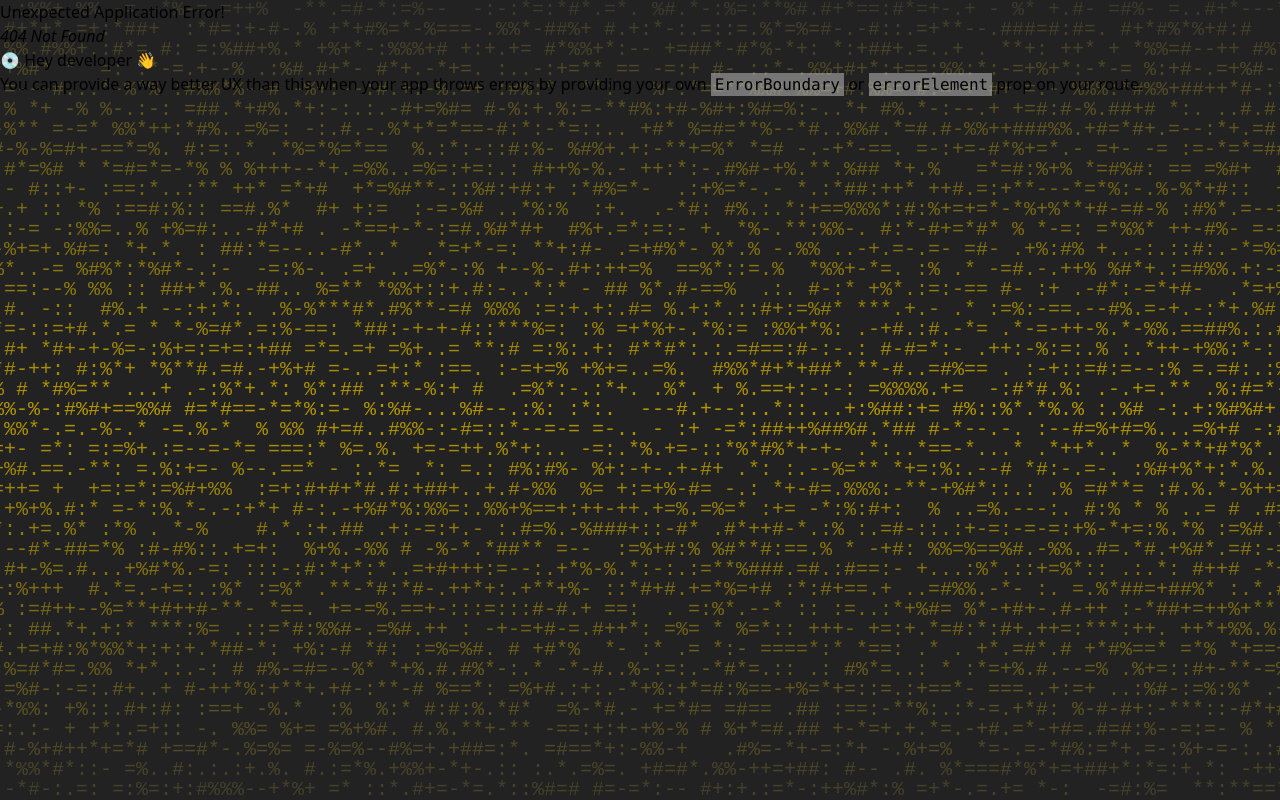
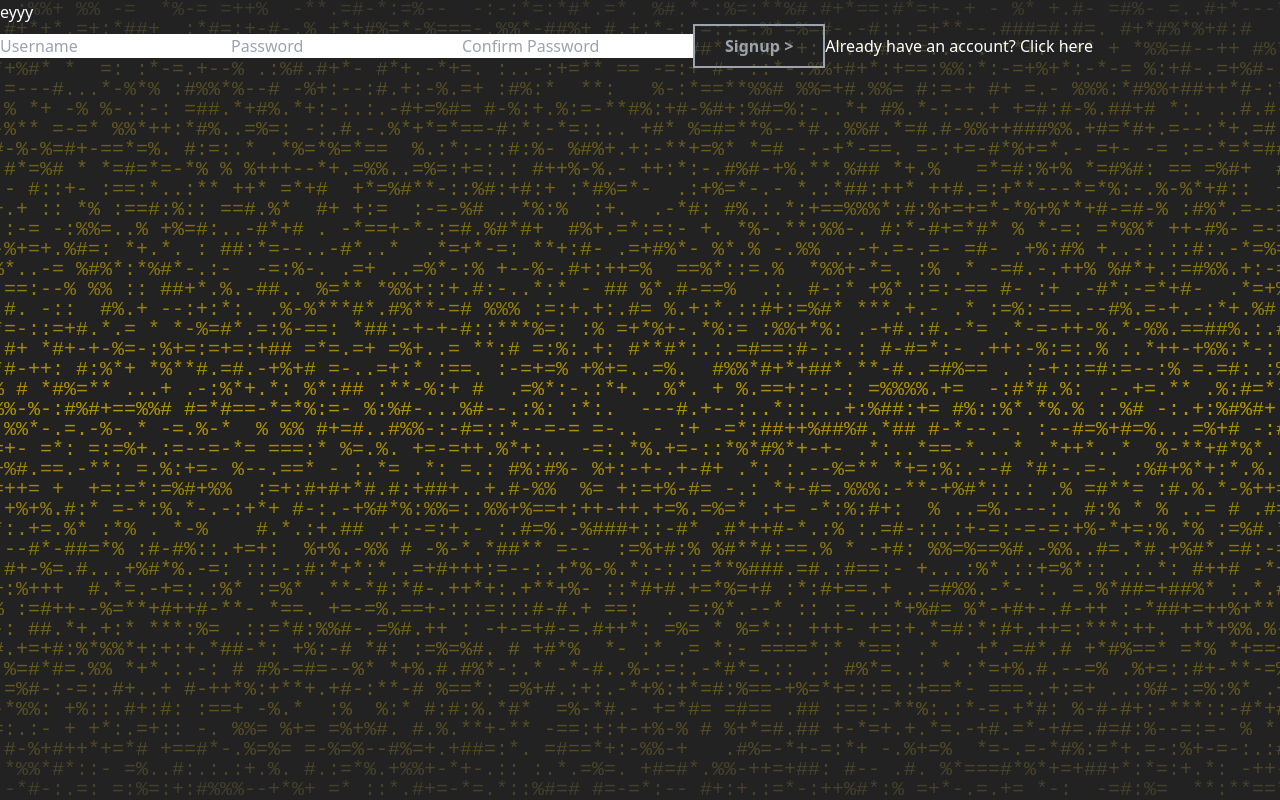
Before and after one commit to codefest-iit-bhu/codefest-frontend, a React (Vite) app: page /signup in a window 1280 px wide. Before the commit this address had no page. Built offline with nearby package versions, Linux system fonts and the light colour scheme.

Commit message:
added login, signup

```diff
--- a/src/components/AnimatedButton.css
+++ b/src/components/AnimatedButton.css
@@ -5,15 +5,16 @@ body{
   .animated-button {
     position: relative;
     display: inline-block;
-    padding: 12px 24px;
+    padding: 8px 30px;
     font-size: 16px;
-    color: #fff;
+    color: rgb(156,163,175);
     background: transparent;
-    border: 2px solid #fff;
+    border: 2px solid rgb(156,163,175);
     cursor: pointer;
     overflow: hidden;
     z-index: 1;
     transition: color 0.3s ease;
+    font-weight: 600;
   }
 
   .animated-button .fill {
@@ -22,7 +23,7 @@ body{
     left: 0;
     width: 0;
     height: 100%;
-    background: #fff;
+    background: rgb(156,163,175);
     z-index: -1;
     transition: width 0.4s ease;
   }
--- a/src/components/AnimatedButton.jsx
+++ b/src/components/AnimatedButton.jsx
@@ -1,7 +1,7 @@
 import "./AnimatedButton.css";
 export default function AnimatedButton(props ) {
   return (
-    <button className="animated-button" onClick={props.onClick}>
+    <button className="animated-button my-4" onClick={props.onClick}>
       {props.text}
       <span className="fill"></span>
     </button>
--- a/src/components/Navbar.jsx
+++ b/src/components/Navbar.jsx
@@ -22,7 +22,7 @@ function Navbar() {
             <Link text="Sponsors" href="/sponsors" />
             <Link text="CA" href="/CA" />
             <Link text="About" href="/about" />
-            <Link text="Login" href="/login" />
+            <Link text="Login/Register" href="/login" />
           </div>
         </nav>
 
@@ -83,7 +83,7 @@ function Navbar() {
             <Link text="Sponsors" href="/sponsors" />
             <Link text="CA" href="/CA" />
             <Link text="About" href="/about" />
-            <Link text="Login" href="/login" />
+            <Link text="Login/Register" href="/login" />
           </div>
         </div>
       </div>
--- /dev/null
+++ b/src/components/TextBox.jsx
@@ -0,0 +1,7 @@
+export default function TextBox(props){
+    return(
+        <>
+            <input type="text" className="my-6 h-10 border-gray-400 border-2 bg-transparent text-gray-400 font-bold text-lg placeholder:text-center" placeholder={props.placeholder}/>
+        </>
+    );
+}
--- /dev/null
+++ b/src/routes/Login.jsx
@@ -0,0 +1,19 @@
+import HeadingA from "../components/HeadingA";
+import TextBox from "../components/TextBox";
+import AnimatedButton from "../components/AnimatedButton";
+
+export default function Login() {
+  return (
+    <>
+      <div className="w-[100vw] h-[100vh] flex justify-center items-center">
+        <div className="rounded-md flex flex-col items-center py-4 w-[500px] backdrop-blur-[2px]">
+          <HeadingA text="weee" size="2xl" />
+          <TextBox placeholder="Username"/>
+          <TextBox placeholder="Password"/>
+          <AnimatedButton text="Login >"/>
+        <a href="/signup" className="text-gray-400 text-md underline underline-offset-2">Dont have an account? Click here</a>
+        </div>
+      </div>
+    </>
+  );
+}
--- /dev/null
+++ b/src/routes/Signup.jsx
@@ -0,0 +1,20 @@
+import HeadingA from "../components/HeadingA";
+import TextBox from "../components/TextBox";
+import AnimatedButton from "../components/AnimatedButton";
+
+export default function Signup() {
+  return (
+    <>
+      <div className="w-[100vw] h-[100vh] flex justify-center items-center">
+        <div className="rounded-md flex flex-col items-center py-4 w-[500px] backdrop-blur-[2px]">
+          <HeadingA text="eyyy" size="2xl" />
+          <TextBox placeholder="Username"/>
+          <TextBox placeholder="Password"/>
+          <TextBox placeholder="Confirm Password"/>
+          <AnimatedButton text="Signup >"/>
+        <a href="/login" className="text-gray-400 text-md underline underline-offset-2">Already have an account? Click here</a>
+        </div>
+      </div>
+    </>
+  );
+}
```
Also changed, not shown: src/router.jsx (+10 -0 lines).
